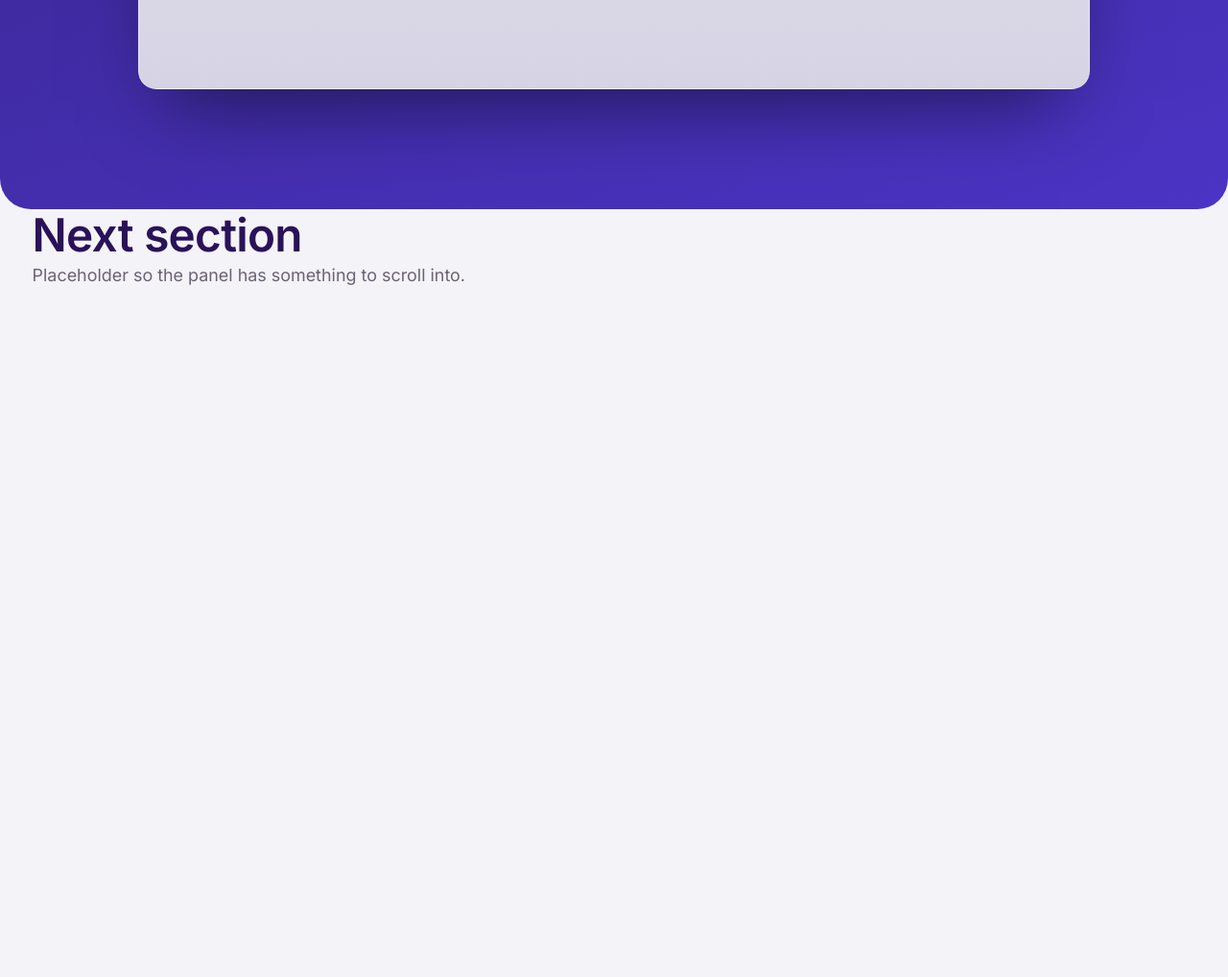
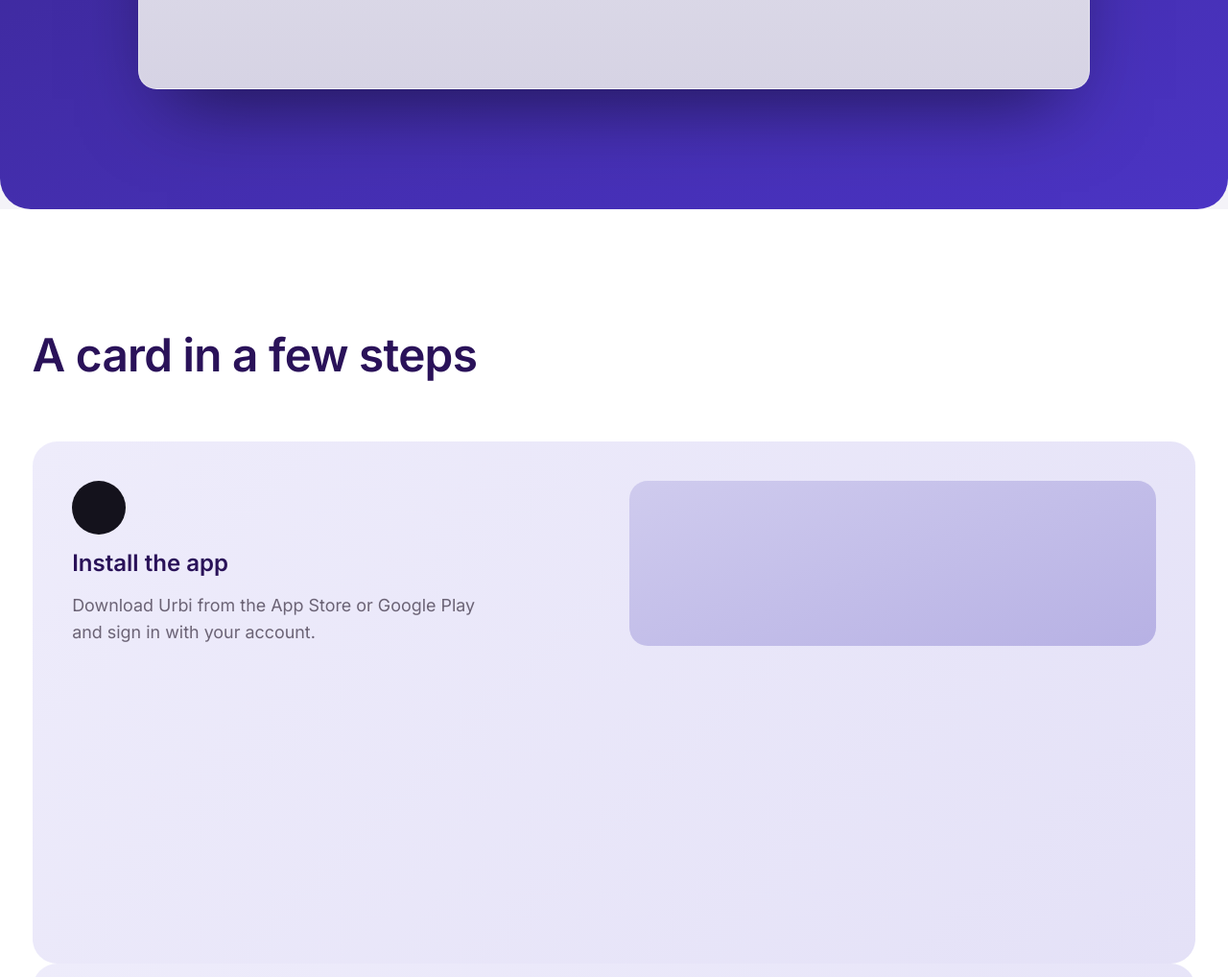
Before and after one commit to olegvol15/animations-gsap, a website built with Vite: page index.html in a window 1280 px wide. Shown: the part 2617-3635 px from the top of the page at 96% size. Before the commit the page ends 2917 px from the top, so only its background shows below. Built offline with nearby package versions, Linux system fonts and the light colour scheme.

Commit message:
feat: second animation with cards

```diff
--- a/index.html
+++ b/index.html
@@ -7,7 +7,6 @@
     <title>Urbi — geo-platform</title>
   </head>
   <body>
-    <!-- fixed: живёт снаружи #smooth-wrapper -->
     <header class="header" data-header>
       <div class="header__inner">
         <a class="header__logo" href="#">urbi</a>
@@ -106,10 +105,59 @@
             </div>
           </section>
 
-          <section class="outro">
+          <section class="steps">
             <div class="container">
-              <h2>Next section</h2>
-              <p>Placeholder so the panel has something to scroll into.</p>
+              <h2 class="steps__title">A card in a few steps</h2>
+
+              <div class="steps__list" data-steps-list>
+                <article class="step" data-step>
+                  <div class="step__body">
+                    <span class="step__icon"></span>
+                    <h3 class="step__title">Install the app</h3>
+                    <p class="step__text">
+                      Download Urbi from the App Store or Google Play and sign in
+                      with your account.
+                    </p>
+                  </div>
+                  <div class="step__media"></div>
+                </article>
+
+                <article class="step" data-step>
+                  <div class="step__body">
+                    <span class="step__icon"></span>
+                    <h3 class="step__title">Confirm it is you</h3>
+                    <p class="step__text">
+                      Pass a quick verification - it takes under a minute and works
+                      right from your phone.
+                    </p>
+                  </div>
+                  <div class="step__media"></div>
+                </article>
+
+                <article class="step" data-step>
+                  <div class="step__body">
+                    <span class="step__icon"></span>
+                    <h3 class="step__title">Pick your plan</h3>
+                    <p class="step__text">
+                      Choose the set of tools your team needs. You can change it
+                      later at any time.
+                    </p>
+                  </div>
+                  <div class="step__media"></div>
+                </article>
+
+                <article class="step" data-step>
+                  <div class="step__body">
+                    <span class="step__icon"></span>
+                    <h3 class="step__title">Done - you are in</h3>
+                    <p class="step__text">
+                      Start exploring spatial data right away, or invite your
+                      colleagues to the workspace.
+                    </p>
+                  </div>
+                  <div class="step__media"></div>
+                </article>
+              </div>
             </div>
           </section>
         </main>
--- /dev/null
+++ b/src/js/animations/steps.js
@@ -0,0 +1,48 @@
+import { gsap } from "gsap";
+import { ScrollTrigger } from "gsap/ScrollTrigger";
+
+const STEP_OFFSET = 18;
+
+export function initSteps() {
+  const list = document.querySelector("[data-steps-list]");
+  const steps = gsap.utils.toArray("[data-step]");
+  if (!list || steps.length < 2) return;
+
+  const header = document.querySelector("[data-header]");
+  const topGap = () => (header?.offsetHeight ?? 0) + 16;
+
+  steps.forEach((step, index) => {
+    gsap.set(step, { zIndex: index + 1 });
+
+    ScrollTrigger.create({
+      trigger: step,
+      start: () => `top ${topGap() + index * STEP_OFFSET}`,
+      endTrigger: list,
+      end: "bottom bottom",
+      pin: true,
+      pinSpacing: false,
+      invalidateOnRefresh: true,
+    });
+
+    const next = steps[index + 1];
+    if (!next) return;
+
+    const content = step.querySelectorAll(".step__body, .step__media");
+
+    const tl = gsap.timeline({
+      scrollTrigger: {
+        trigger: next,
+        start: "top bottom",
+        end: "top 25%",
+        scrub: true,
+        invalidateOnRefresh: true,
+      },
+    });
+
+    tl.to(step, { scale: 0.94, ease: "none" }, 0).to(
+      content,
+      { opacity: 0.15, ease: "none" },
+      0,
+    );
+  });
+}
--- a/src/main.js
+++ b/src/main.js
@@ -7,6 +7,7 @@ import { initHeader } from "./js/header";
 import { initHeroCover } from "./js/animations/hero";
 import { initCards } from "./js/animations/cards";
 import { initShowcase } from "./js/animations/showcase";
+import { initSteps } from "./js/animations/steps";
 
 gsap.registerPlugin(ScrollTrigger, ScrollSmoother);
 
@@ -21,3 +22,4 @@ initHeader();
 initHeroCover();
 initCards();
 initShowcase();
+initSteps();
--- a/src/styles/main.scss
+++ b/src/styles/main.scss
@@ -5,3 +5,4 @@
 @use 'sections/placeholders';
 @use 'sections/hero';
 @use 'sections/panel';
+@use 'sections/steps';
--- /dev/null
+++ b/src/styles/sections/_steps.scss
@@ -0,0 +1,68 @@
+@use "../abstracts/mixins" as m;
+
+.steps {
+  position: relative;
+  z-index: 2;
+  padding-block: clamp(4rem, 3rem + 6vw, 9rem);
+  background: #fff;
+}
+
+.steps__title {
+  margin-bottom: clamp(2rem, 1.5rem + 3vw, 4rem);
+}
+
+.steps__list {
+  padding-bottom: 40svh;
+}
+
+.step {
+  display: grid;
+  gap: 1.5rem;
+  align-content: space-between;
+  min-height: min(70svh, 34rem);
+  padding: clamp(1.5rem, 1rem + 2vw, 2.75rem);
+  border-radius: clamp(20px, 2vw, 32px);
+  background: linear-gradient(135deg, #eeecfb 0%, #e4e1f7 100%);
+  overflow: hidden;
+
+  @include m.respond-to("md") {
+    grid-template-columns: minmax(0, 1fr) minmax(0, 1fr);
+    align-items: center;
+    gap: 2rem;
+  }
+}
+
+.step__body {
+  display: flex;
+  flex-direction: column;
+  justify-content: space-between;
+  gap: 1rem;
+  height: 100%;
+}
+
+.step__icon {
+  display: block;
+  width: 3.5rem;
+  height: 3.5rem;
+  border-radius: 50%;
+  background: #14121c;
+}
+
+.step__title {
+  margin-top: auto;
+}
+
+.step__text {
+  max-width: 28rem;
+}
+
+.step__media {
+  border-radius: clamp(12px, 1.5vw, 20px);
+  background: linear-gradient(160deg, #cfcbee 0%, #b7b1e4 100%);
+  aspect-ratio: 4 / 3;
+
+  @include m.respond-to("md") {
+    height: 100%;
+    aspect-ratio: auto;
+  }
+}
```
